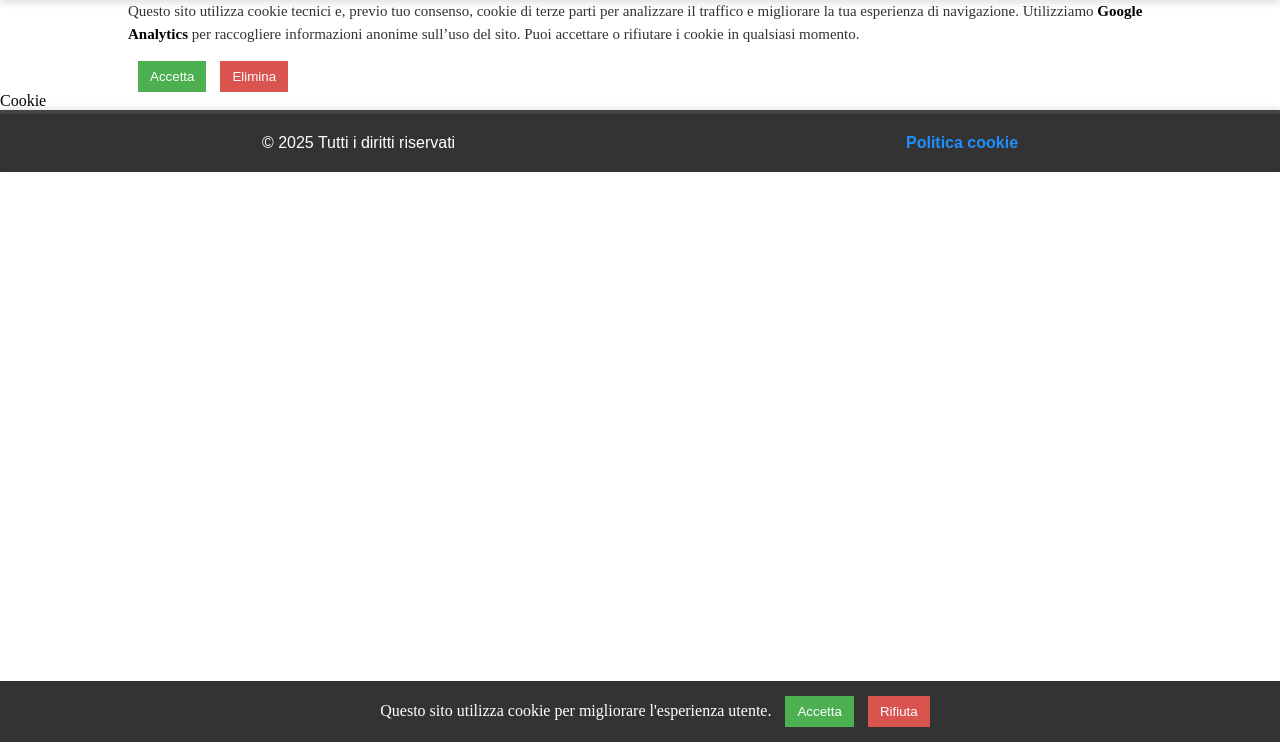
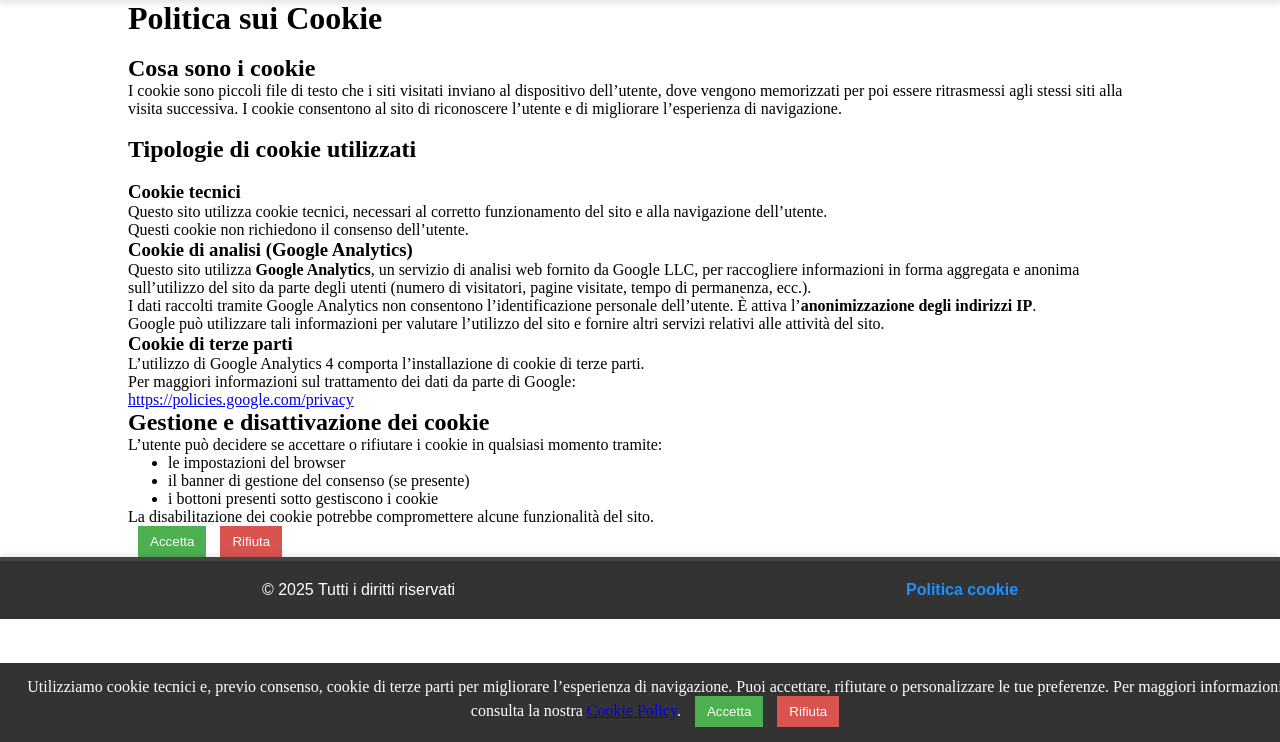
Before and after one commit to sixtynicooo/sito-Vetrina-Nicola-Mattia, a PHP site: page /pagine/politica-cookie.php in a window 1280 px wide. Shown: the part 58-800 px from the top of the page. Run offline with PHP 8.4, Linux system fonts and the light colour scheme; style sheets or scripts are compiled from the project's sources.

Commit message:
Update GA 4 ora funziona e rivisto alcune cose come spostamente js da php

```diff
--- a/css/politicaCookie.css
+++ b/css/politicaCookie.css
@@ -1 +1 @@
-#cookie-banner-page.cookie-banner{flex:auto;justify-content:center;width:80%}#cookie-banner-page.cookie-banner .cookie-text{font-size:15px;line-height:1.5;color:#333;margin-bottom:1rem}#cookie-banner-page.cookie-banner .cookie-text strong{color:#000;font-weight:600}#cookie-banner-page.cookie-banner .cookie-buttons{justify-content:center}
+#cookie-page{flex:auto;justify-content:center;width:80%}#cookie-page .cookie-buttons{justify-content:center}
--- /dev/null
+++ b/include/banner-cookie.php
@@ -0,0 +1,12 @@
+<div id="cookie-banner" style="position: fixed; bottom: 0; left: 0; width: 100%; background: rgba(0, 0, 0, 0.8); color: white; text-align: center; padding: 15px; display: none;">
+    Utilizziamo cookie tecnici e, previo consenso, cookie di terze parti per migliorare l’esperienza di navigazione.
+    Puoi accettare, rifiutare o personalizzare le tue preferenze.
+    Per maggiori informazioni consulta la nostra <a href="./politica-cookie.php"> Cookie Policy</a>.
+    <button id="banner-accept-all" class="accept-btn" style="margin-left: 10px; padding: 8px 12px; border: none; cursor: pointer; background: #4CAF50; color: white;">Accetta</button>
+    <button id="banner-reject-all" class="decline-btn"  style="margin-left: 10px; padding: 8px 12px; border: none; cursor: pointer; background: #d9534f; color: white;">Rifiuta</button>
+</div>
+
+<script>
+
+
+</script>
--- a/include/banner-cookye.php
+++ /dev/null
@@ -1,35 +0,0 @@
-<div id="cookie-banner" style="position: fixed; bottom: 0; left: 0; width: 100%; background: rgba(0, 0, 0, 0.8); color: white; text-align: center; padding: 15px; display: none;">
-    Questo sito utilizza cookie per migliorare l'esperienza utente.
-    <button id="banner-accept-all" class="accept-btn" style="margin-left: 10px; padding: 8px 12px; border: none; cursor: pointer; background: #4CAF50; color: white;">Accetta</button>
-    <button id="banner-reject-all" class="decline-btn"  style="margin-left: 10px; padding: 8px 12px; border: none; cursor: pointer; background: #d9534f; color: white;">Rifiuta</button>
-</div>
-
-<script>
-
-//document.addEventListener("DOMContentLoaded", function() {
-
-function hideBanner() {
-        document.getElementById('cookie-banner').style.display = 'none';
-    }
-
- if (localStorage.getItem('consentMode') === null) {
-    /* spefifici per banner */
-        document.getElementById('banner-accept-all').addEventListener('click', function() {
-            setConsent(true);
-            hideBanner();
-            console.log('siii')
-        });
-        document.getElementById('banner-reject-all').addEventListener('click', function() {
-            setConsent(false);
-            deleteCookie('_ga')
-            deleteCookie(`_ga_${GA_ID.substring(2)}`)
-            hideBanner();
-            console.log('nooo')
-        });
-
-        document.getElementById('cookie-banner').style.display = 'block';
-    }
-
-//})
-
-</script>
--- a/include/nav.php
+++ b/include/nav.php
@@ -15,5 +15,5 @@
 //echo basename($_SERVER['PHP_SELF'], '.php');
 ?>
 <?php
-include("banner-cookye.php");
+include("banner-cookie.php");
 ?>
--- a/pagine/politica-cookie.php
+++ b/pagine/politica-cookie.php
@@ -4,44 +4,91 @@ include  '../include/header.php';
 include  '../include/nav.php';
 ?>
 
-<div id="cookie-banner-page" class="cookie-banner">
-  <p class="cookie-text">
-    Questo sito utilizza cookie tecnici e, previo tuo consenso, cookie di terze parti
-    per analizzare il traffico e migliorare la tua esperienza di navigazione.
-    Utilizziamo <strong>Google Analytics</strong> per raccogliere informazioni anonime sull’uso del sito.
-    Puoi accettare o rifiutare i cookie in qualsiasi momento.
-  </p>
+<div id="cookie-page">
+  <div class="cookie-text">
+   <h1>Politica sui Cookie</h1><br>
+    <h2>Cosa sono i cookie</h2>
+    <p>
+      I cookie sono piccoli file di testo che i siti visitati inviano al dispositivo
+      dell’utente, dove vengono memorizzati per poi essere ritrasmessi agli stessi siti
+      alla visita successiva. I cookie consentono al sito di riconoscere l’utente e di
+      migliorare l’esperienza di navigazione.
+    </p>
+
+    <br><h2>Tipologie di cookie utilizzati</h2>
+
+    <br><h3>Cookie tecnici</h3>
+    <p>
+      Questo sito utilizza cookie tecnici, necessari al corretto funzionamento del sito
+      e alla navigazione dell’utente.
+    </p>
+    <p>
+      Questi cookie non richiedono il consenso dell’utente.
+    </p>
+
+    <h3>Cookie di analisi (Google Analytics)</h3>
+    <p>
+      Questo sito utilizza <strong>Google Analytics</strong>, un servizio di analisi web
+      fornito da Google LLC, per raccogliere informazioni in forma aggregata e anonima
+      sull’utilizzo del sito da parte degli utenti (numero di visitatori, pagine visitate,
+      tempo di permanenza, ecc.).
+    </p>
+    <p>
+      I dati raccolti tramite Google Analytics non consentono l’identificazione personale
+      dell’utente. È attiva l’<strong>anonimizzazione degli indirizzi IP</strong>.
+    </p>
+    <p>
+      Google può utilizzare tali informazioni per valutare l’utilizzo del sito e fornire
+      altri servizi relativi alle attività del sito.
+    </p>
+
+    <h3>Cookie di terze parti</h3>
+    <p>
+      L’utilizzo di Google Analytics 4 comporta l’installazione di cookie di terze parti.
+    </p>
+    <p>
+      Per maggiori informazioni sul trattamento dei dati da parte di Google:
+      <br>
+      <a href="https://policies.google.com/privacy" target="_blank" rel="noopener noreferrer">
+        https://policies.google.com/privacy
+      </a>
+    </p>
+
+    <h2>Gestione e disattivazione dei cookie</h2>
+    <p>
+      L’utente può decidere se accettare o rifiutare i cookie in qualsiasi momento tramite:
+    </p>
+    <ul>
+      <li>le impostazioni del browser</li>
+      <li>il banner di gestione del consenso (se presente)</li>
+      <li>i bottoni presenti sotto gestiscono i cookie</li>
+    </ul>
+    <p>
+      La disabilitazione dei cookie potrebbe compromettere alcune funzionalità del sito.
+    </p>
+
+  </div>
 
   <div class="cookie-buttons">
     <button id="button-accept-all"  class="accept-btn" style="margin-left: 10px; padding: 8px 12px; border: none; cursor: pointer; background: #4CAF50; color: white;">Accetta</button>
-    <button id="button-reject-all"  class="decline-btn"  style="margin-left: 10px; padding: 8px 12px; border: none; cursor: pointer; background: #d9534f; color: white;">Elimina</button>
+    <button id="button-reject-all"  class="decline-btn"  style="margin-left: 10px; padding: 8px 12px; border: none; cursor: pointer; background: #d9534f; color: white;">Rifiuta</button>
 
   </div>
 </div>
-<p>Cookie</p>
 
 <script>
-//document.addEventListener("DOMContentLoaded", () => {
-console.log('Banner display:', document.getElementById('button-accept-all'));
-
     if( document.getElementById("button-accept-all") && document.getElementById('button-reject-all')){
 
  /*  per pagina politica cookies */
         document.getElementById("button-accept-all").addEventListener('click', ()=> {
             setConsent(true)
-            console.log('siii')
         });
         document.getElementById('button-reject-all').addEventListener('click', () =>{
             setConsent(false);
             deleteCookie('_ga')
             deleteCookie(`_ga_${GA_ID.substring(2)}`)
-            console.log('delete all politic')
         });
     }
-
-
-//})
-
 
 </script>
 
--- a/scss/politicaCookie.scss
+++ b/scss/politicaCookie.scss
@@ -1,19 +1,7 @@
-#cookie-banner-page.cookie-banner {
+#cookie-page {
  flex: auto;
  justify-content: center;
  width: 80%;
-
-   .cookie-text {
-    font-size: 15px;
-    line-height: 1.5;
-    color: #333;
-    margin-bottom: 1rem;
-
-    strong {
-      color: #000;
-      font-weight: 600;
-    }
-  }
   .cookie-buttons {
     justify-content: center;
   }
```
Also changed, not shown: js-scritto/gestioneCookies.js (+20 -3 lines), js/gestioneCookies.js (+1 -1 lines).
